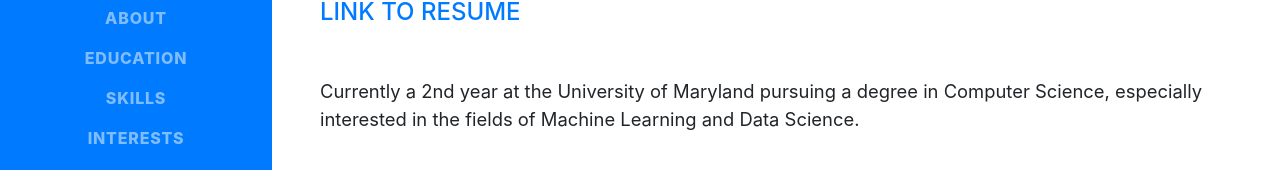
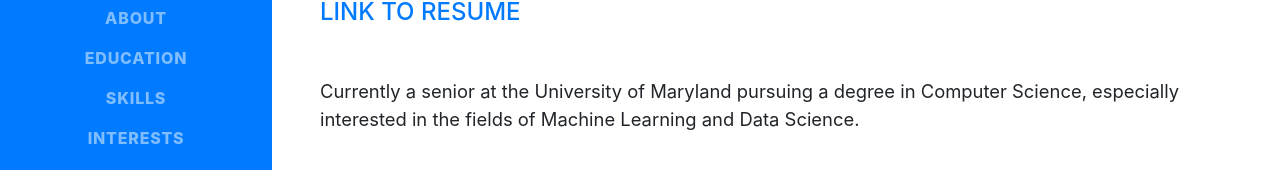
Before and after one commit to harishanmugaraja/harishanmugaraja.github.io, a website with bundled scripts: page index.html in a window 1280 px wide. Shown: the part 344-514 px from the top of the page. Built offline with nearby package versions, Linux system fonts and the light colour scheme; a web font is replaced by a local one.

Commit message:
quick update to year attending

```diff
--- a/index.html
+++ b/index.html
@@ -69,7 +69,7 @@
         <div class="subheading mb-5">3541 Armfield Farm Dr. · Chantilly, VA 20151 · (571) 999-4838 ·
           <a href="mailto:harishanmugaraja@gmail.com">harishanmugaraja@gmail.com</a> <br> <a href="https://drive.google.com/file/d/15Dwdh4_TZoMECv60vNfTpmAvb9x1HRfS/view?usp=sharing" target="_blank">Link to Resume</a>
         </div>
-        <p class="lead mb-5">Currently a 2nd year at the University of Maryland pursuing a degree in Computer Science, especially interested in the fields of Machine Learning and Data Science.</p>
+        <p class="lead mb-5">Currently a senior at the University of Maryland pursuing a degree in Computer Science, especially interested in the fields of Machine Learning and Data Science.</p>
         <div class="social-icons">
 <!--
           <a href="#">
```
